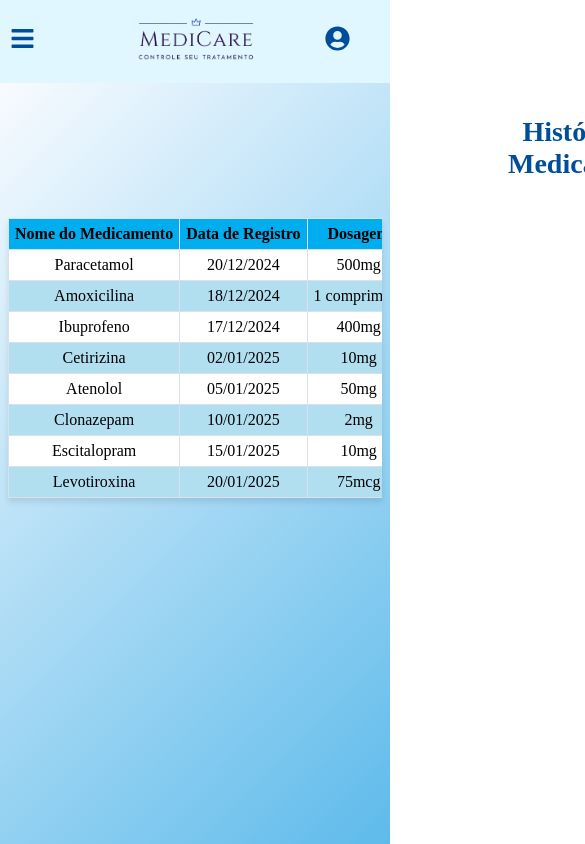
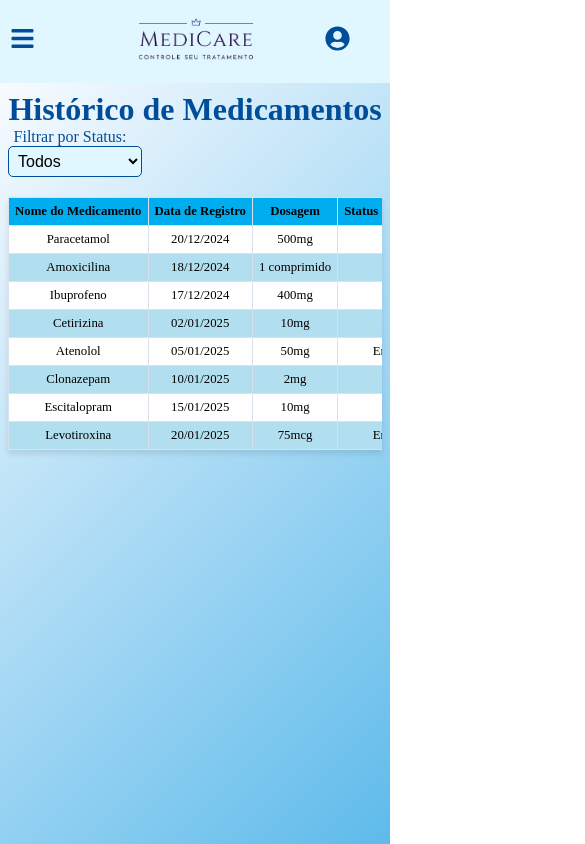
Before and after one commit to Raquel212/MediCareFrontEnd, a React (Vite) app: page /historico in a window 390 px wide. Shown: the top 844 px of the page, 585 px wide, since content can reach past the window. Built offline with nearby package versions, Linux system fonts and the light colour scheme.

Commit message:
Responsividade Historico

```diff
--- a/src/pages/Historico/Historico.module.css
+++ b/src/pages/Historico/Historico.module.css
@@ -12,6 +12,7 @@
     justify-content: space-between;
     align-items: center;
     margin-bottom: 20px;
+    flex-wrap: wrap;
 }
 
 .tituloHistorico {
@@ -21,11 +22,13 @@
     margin-left: 500px;
     margin-top: 25px;
     margin-bottom: 25px;
+
 }
 
 .filtro {
     display: flex;
     align-items: center;
+    flex-wrap: wrap;
 }
 
 .filtro label {
@@ -74,25 +77,40 @@
 }
 
 /* Responsividade */
+@media (max-width: 1024px) {
+    .tituloHistorico {
+        font-size: 1.75rem;
+        margin-bottom: 18px;
+    }
+    .filtro {
+        flex-direction: column;
+        align-items: flex-start;
+    }
+}
+
 @media (max-width: 768px) {
     .tituloHistorico {
         font-size: 1.5rem;
         margin-bottom: 15px;
+        margin: 0 auto;
     }
-
+    .filtro {
+        flex-direction: column;
+        align-items: flex-start;
+    }
+    .filtro label, .filtro select {
+        font-size: 1rem;
+    }
     .tabelaHistorico {
         font-size: 0.9rem;
         background-color: white;
     }
-
     .tabelaHistorico th, .tabelaHistorico td {
         padding: 8px;
     }
-
     .containerHistorico {
         padding: 10px;
     }
-
     .tabelaHistorico th, .tabelaHistorico td {
         white-space: nowrap;
     }
@@ -103,25 +121,25 @@
         font-size: 1.25rem;
         margin-bottom: 10px;
     }
-
+    .filtro {
+        flex-direction: column;
+        align-items: center;
+        text-align: center;
+    }
     .tabelaHistorico {
         font-size: 0.8rem;
     }
-
     .tabelaHistorico th, .tabelaHistorico td {
         padding: 6px;
     }
-
     .containerHistorico {
         padding: 8px;
     }
-
     .tabelaHistorico {
         display: block;
         width: 100%;
         overflow-x: auto;
     }
-
     .tabelaHistorico th, .tabelaHistorico td {
         white-space: nowrap;
     }
@@ -129,11 +147,8 @@
 
 @media (max-width: 1024px) {
     .tituloHistorico {
-        font-size: 1.75rem;
-        margin-bottom: 18px;
-    }
-
-    .tabelaHistorico {
-        font-size: 1rem;
+        font-size: 2rem;
+        margin-bottom: 15px;
+        margin: 0 auto;
     }
 }
```
